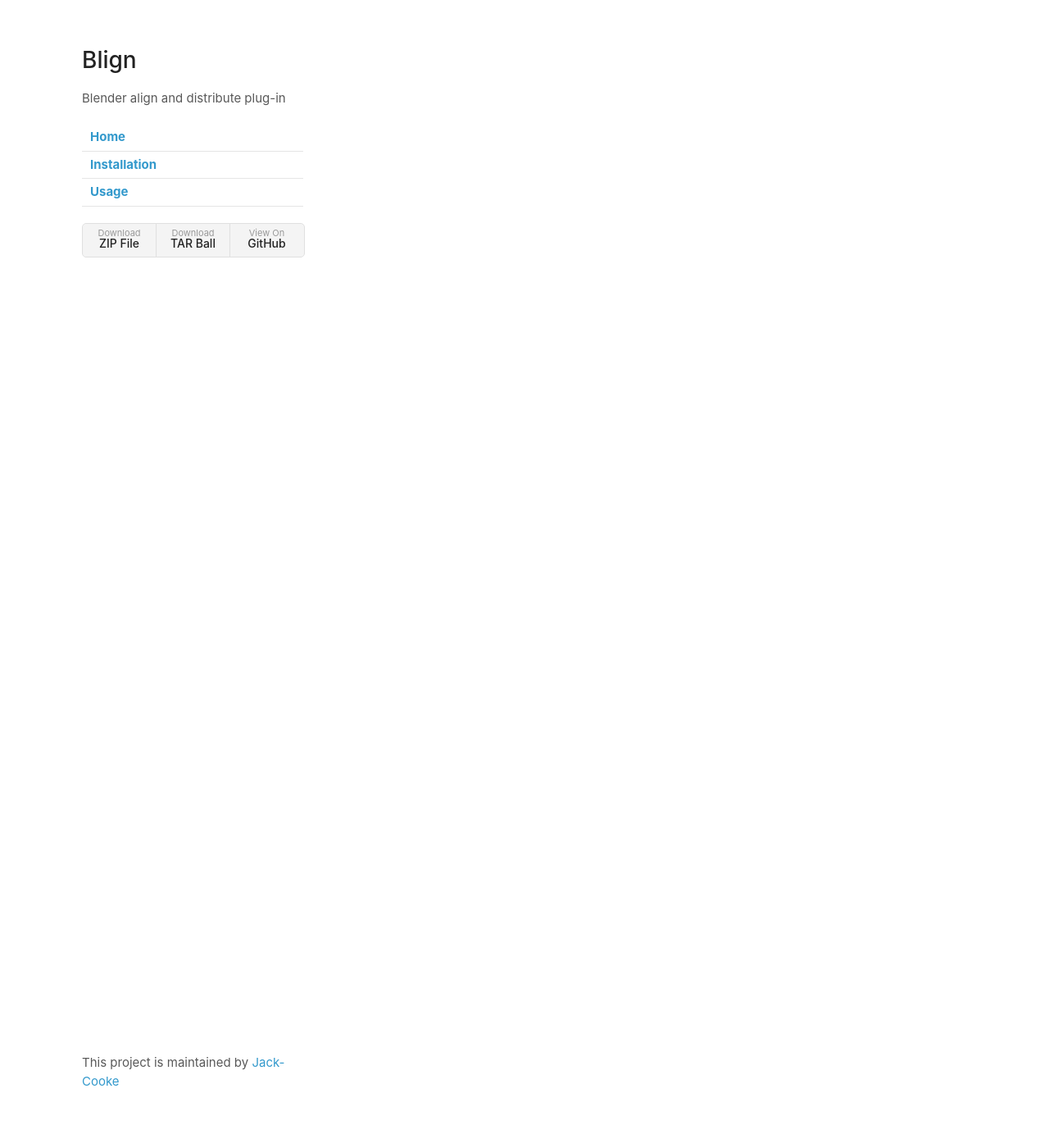
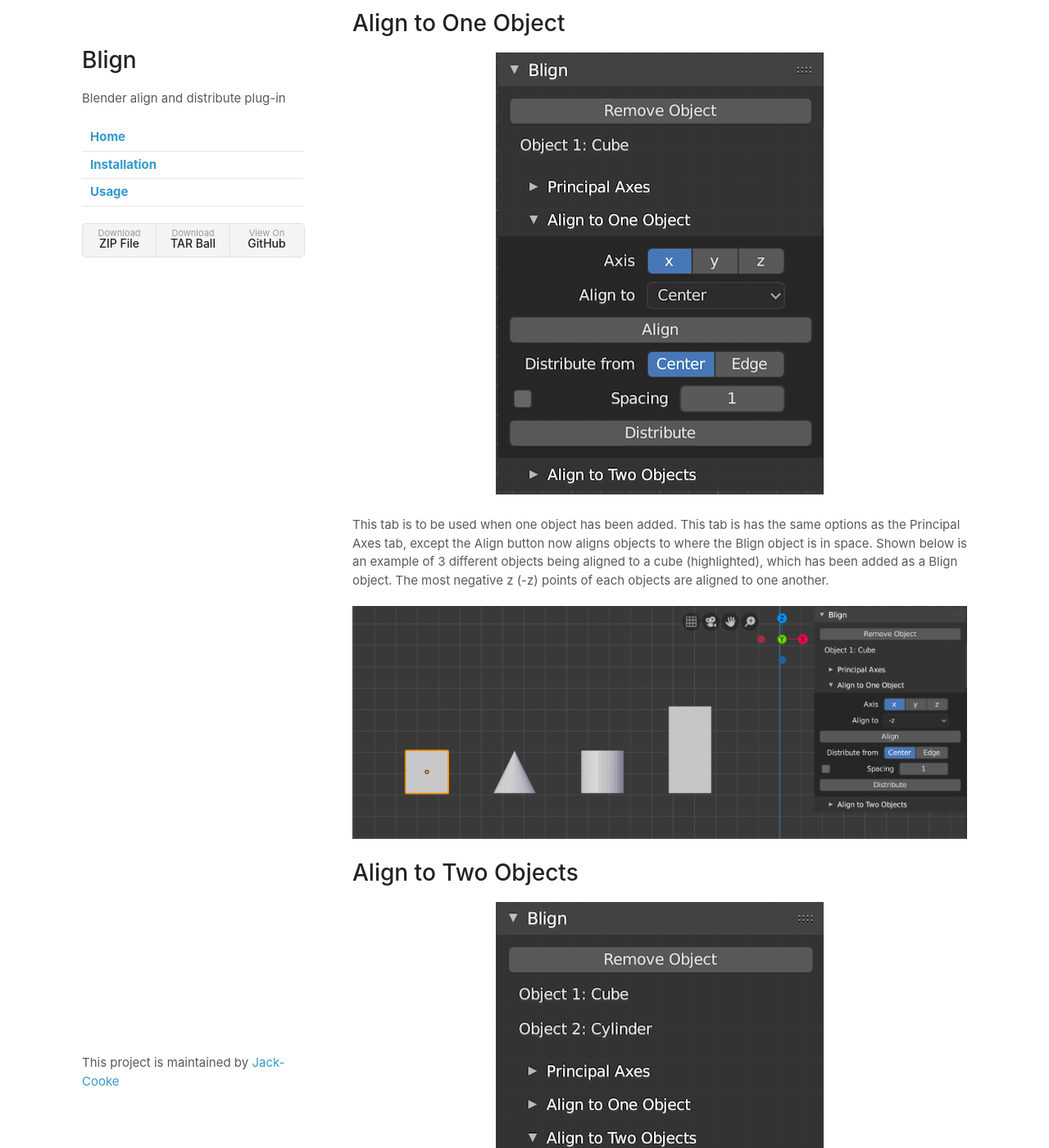
Before and after one commit to Jack-Cooke/blign, a Jekyll site: the page built from docs/index.md, in a window 1280 px wide and 1400 px high, scrolled down 2632 px. Shown: the whole window at 82% size. Built offline with Jekyll 4.4.1, drawn with Linux system fonts in a browser that asks for light colours; our own code applies the rules of GitHub Pages for plain Markdown files; some of the changed text lies outside the part shown.

Commit message:
add blign page

```diff
--- a/docs/index.md
+++ b/docs/index.md
@@ -1,2 +1,25 @@
-# Blign
-Blender align and distribute plug-in
+# Blign Tutorial Video
+-- Coming Soon! --
+
+# Introduction
+Blign is an alignment and distribution tool for Blender v2.80. It allows users to align and distribute shapes with many different options. Once installed, it can be found in the 3D View Sidebar under the Geometry tab by pressing n.
+<p align="center"><img src="assets/img/Blign.png" /></p>
+
+# Add Object
+<p align="center"><img src="assets/img/AddObject.png" /></p>
+The Add Object button allows users to select an object and set it as a Blign object. Either one or two objects can be set as a Blign object, and depending on how many are added, different options are available. Once an object has been added the user is given the option to unset it as a Blign object with the Remove Object button. Once an object is added it's name will appear below the Add/Remove Object button.
+
+# Principal Axes
+<p align="center"><img src="assets/img/PrincipalAxes.png" /></p>
+Blign has three different tabs, each can be used depending on how many objects are added. The Principal Axes tab is to be used when no objects have been added. Within this tab the user has the option to align objects on either the x, y, or z axis. Once the Align button is pressed, all selected object will be moved. The user also has the option to align objects from their centers, or from their most positive or negative x, y, or z points. Depending on which axis is selected, some of these options may not be available. Shown below is an example of the "align to" options available to the user when the x axis is selected.
+<p align="center"><img src="assets/img/dropdown.png" /></p>
+These points are found using the object's bounding box. Within this tab, the user also has the option to distribute objects, either from their centers or from their edges. By default, Blign will evenly space objects between the first and last object in space. Users also have the option to specify the distance between objects by checking the box next to the spacing button.
+
+# Align to One Object
+<p align="center"><img src="assets/img/Alignto1.png" /></p>
+This tab is to be used when one object has been added. This tab is has the same options as the Principal Axes tab, except the Align button now aligns objects to where the Blign object is in space. Shown below is an example of 3 different objects being aligned to a cube (highlighted), which has been added as a Blign object. The most negative z (-z) points of each objects are aligned to one another.
+<p align="center"><img src="assets/img/alignto1example.png" /></p>
+
+# Align to Two Objects
+<p align="center"><img src="assets/img/Alignto2.png" /></p>
+This tab is to be used when two objects have been added. When the Align button is clicked, all selected objects will be moved to the closest point on the line between the centers of the 2 Blign objects. Objects can also be aligned outside of the two Blign objects, still along the same line. Users can also distribute objects within this tab. When the Distribute button is clicked, by default Blign will evenly space objects along the same line between the first and last object. Users can also specify the distance between each object by checking the box next to the spacing button. Currently, objects can only be distributed from their centers when two objects have been selected.
```
Also changed, not shown: docs/installation.md (added, +2 -0 lines), docs/assets/img/AddObject.png (added), docs/assets/img/Alignto1.png (added), docs/assets/img/Alignto2.png (added), docs/assets/img/Blign.png (added), docs/assets/img/PrincipalAxes.png (added), docs/assets/img/alignto1example.png (added), docs/assets/img/dropdown.png (added), 1 other file.
